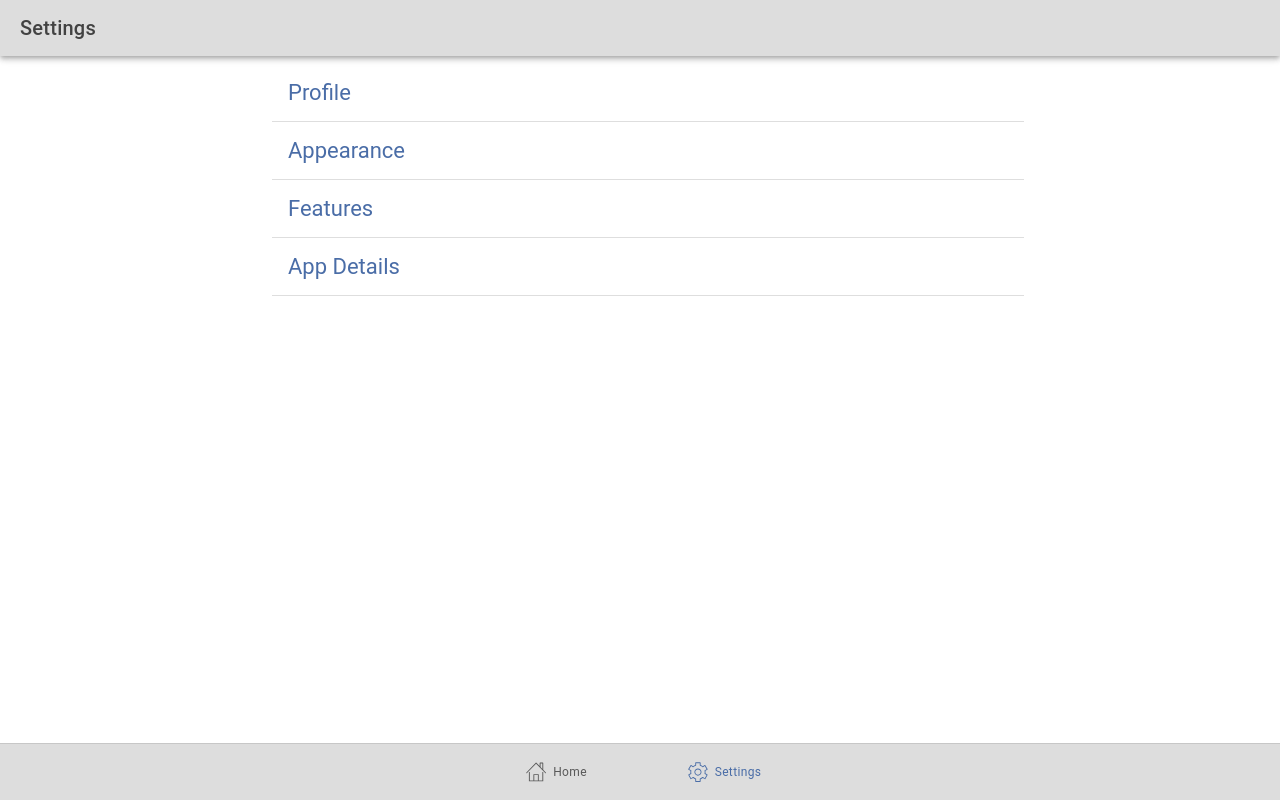
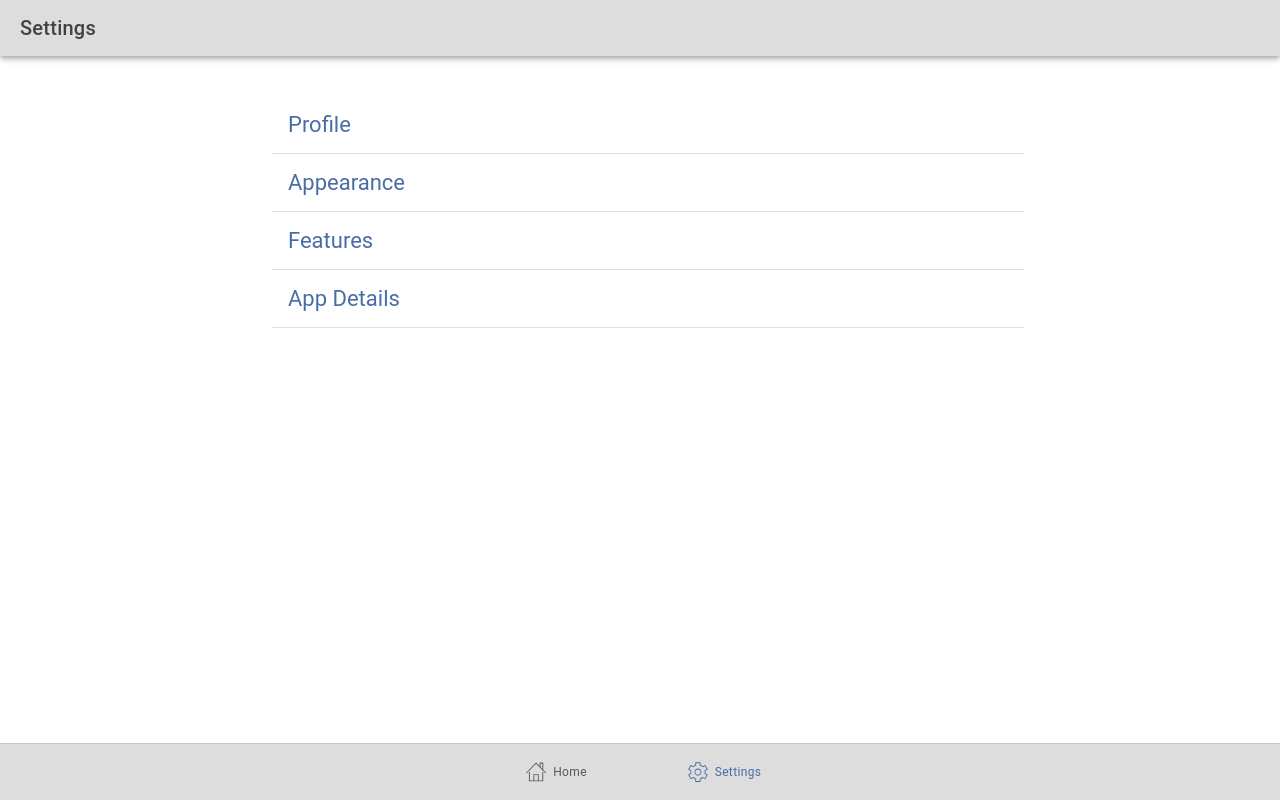
Before and after one commit to orderlyapps/ultimate-template, a React (Vite) app: page /settings in a window 1280 px wide. Built offline with nearby package versions, Linux system fonts and the light colour scheme; no server answers.

Commit message:
add collapsible large title headers with Space component to Home and Settings pages, and set fullscreen prop on IonContent

```diff
--- a/src/routes/pages/home/Home.tsx
+++ b/src/routes/pages/home/Home.tsx
@@ -5,6 +5,7 @@ import {
   IonTitle,
   IonContent,
 } from "@ionic/react";
+import { Space } from "@layout/space/Space";
 import { NavItem } from "@navigation/nav-item/NavItem";
 
 export const Home: React.FC = () => {
@@ -15,7 +16,13 @@ export const Home: React.FC = () => {
           <IonTitle>Home</IonTitle>
         </IonToolbar>
       </IonHeader>
-      <IonContent className="ion-padding">
+      <IonContent fullscreen className="ion-padding">
+        <IonHeader collapse="condense">
+          <IonToolbar>
+            <IonTitle size="large">Home</IonTitle>
+          </IonToolbar>
+        </IonHeader>
+        <Space height="2" />
         <NavItem routerLink="/home/test">Go to Test Page</NavItem>
       </IonContent>
     </IonPage>
--- a/src/routes/pages/settings/Settings.tsx
+++ b/src/routes/pages/settings/Settings.tsx
@@ -7,6 +7,7 @@ import {
 } from "@ionic/react";
 import { List } from "@ionic-layout/list/List";
 import { NavItem } from "@navigation/nav-item/NavItem";
+import { Space } from "@layout/space/Space";
 
 export const Settings: React.FC = () => {
   return (
@@ -16,7 +17,13 @@ export const Settings: React.FC = () => {
           <IonTitle>Settings</IonTitle>
         </IonToolbar>
       </IonHeader>
-      <IonContent>
+      <IonContent fullscreen>
+        <IonHeader collapse="condense">
+          <IonToolbar>
+            <IonTitle size="large">Settings</IonTitle>
+          </IonToolbar>
+        </IonHeader>
+        <Space height="2" />
         <List>
           <NavItem routerLink="/settings/profile">Profile</NavItem>
           <NavItem routerLink="/settings/appearance">Appearance</NavItem>
```
